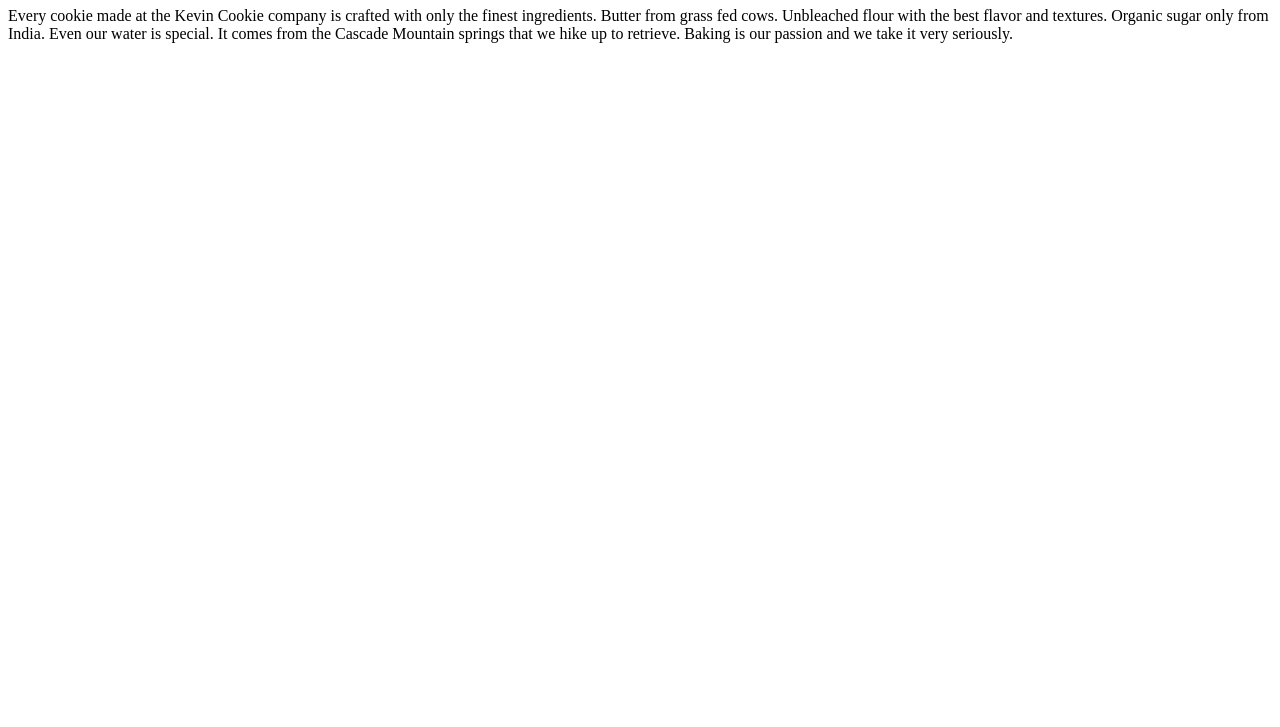
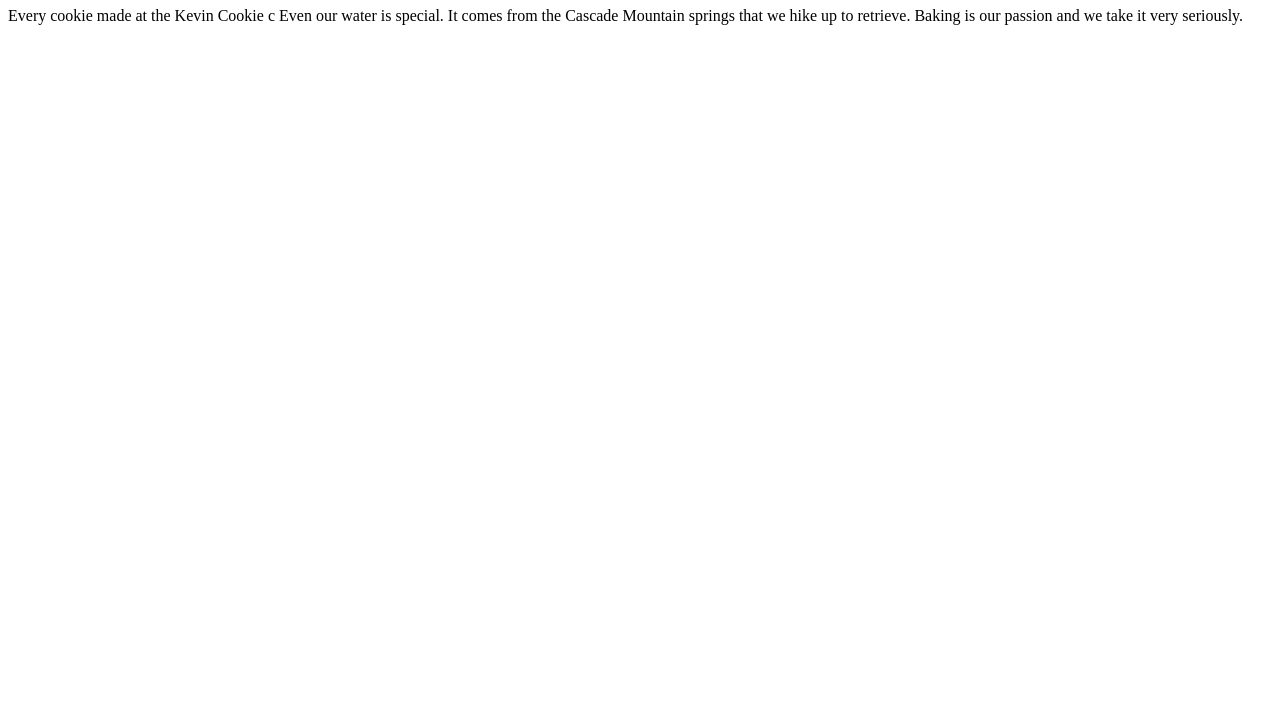
Before and after one commit to VinothSubramani/Textile, a plain HTML site: page index.htm in a window 1280 px wide. Shown: the part 73-800 px from the top of the page. Drawn offline with Linux system fonts and the light colour scheme.

Commit message:
Update Index

```diff
--- a/index.htm
+++ b/index.htm
@@ -3,7 +3,7 @@
 <body>
 
 <h1>Deliciousness in every bite!</h1>
-<p>Every cookie made at the Kevin Cookie company is crafted with only the finest ingredients. Butter from grass fed cows. Unbleached flour with the best flavor and textures. Organic sugar only from India. Even our water is special. It comes from the Cascade Mountain springs that we hike up to retrieve. Baking is our passion and we take it very seriously.</p>
+<p>Every cookie made at the Kevin Cookie c Even our water is special. It comes from the Cascade Mountain springs that we hike up to retrieve. Baking is our passion and we take it very seriously.</p>
 
 </body>
 </html>
```
